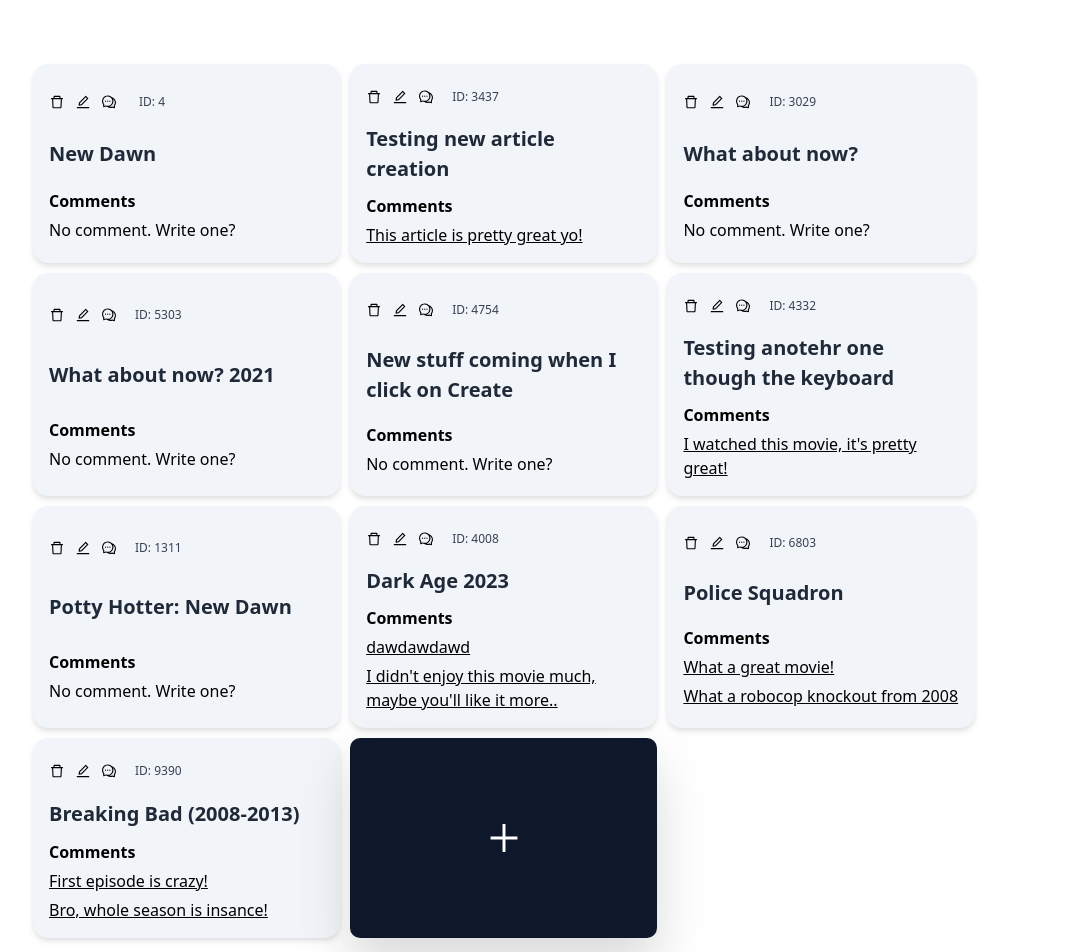
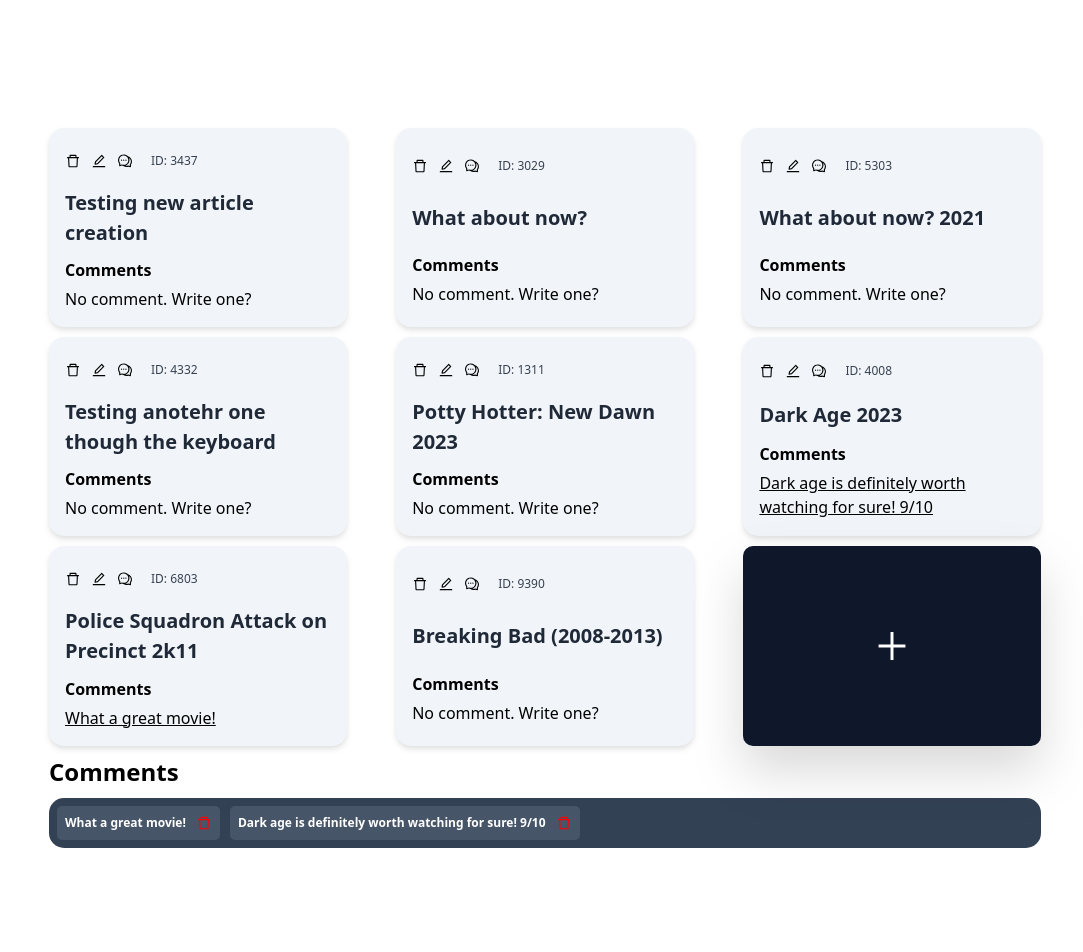
Before and after one commit to stefanstax/Demo-Library, a React (Create React App) app: page / in a window 1280 px wide. Shown: the top 952 px of the page, without its empty margins (95-1178 px from the left). Built offline with nearby package versions, Linux system fonts and the light colour scheme; data requests are answered from the project's data file.

Commit message:
Comments system WIP | update to axios funcs

```diff
--- a/db.json
+++ b/db.json
@@ -1,15 +1,5 @@
 {
   "posts": [
-    {
-      "id": 4,
-      "title": "New Dawn",
-      "comments": [
-        {
-          "id": 1,
-          "title": "This movie is awesome!"
-        }
-      ]
-    },
     {
       "id": 3437,
       "title": "Testing new article creation"
@@ -23,16 +13,12 @@
       "title": "What about now? 2021"
     },
     {
-      "id": 4754,
-      "title": "New stuff coming when I click on Create"
-    },
-    {
       "id": 4332,
       "title": "Testing anotehr one though the keyboard"
     },
     {
       "id": 1311,
-      "title": "Potty Hotter: New Dawn"
+      "title": "Potty Hotter: New Dawn 2023"
     },
     {
       "id": 4008,
@@ -40,7 +26,7 @@
     },
     {
       "id": 6803,
-      "title": "Police Squadron "
+      "title": "Police Squadron Attack on Precinct 2k11"
     },
     {
       "id": 9390,
@@ -49,54 +35,14 @@
   ],
   "comments": [
     {
-      "id": 5,
-      "title": "What a great movie!",
-      "postId": 3
-    },
-    {
-      "id": 6803,
-      "title": "What a great movie!",
-      "postId": 3
-    },
-    {
       "id": 1,
       "title": "What a great movie!",
       "postId": 6803
     },
     {
-      "id": 6804,
-      "title": "I watched this movie, it's pretty great!",
-      "postId": 4332
-    },
-    {
-      "id": 6805,
-      "title": "This article is pretty great yo!",
-      "postId": 3437
-    },
-    {
-      "id": 4764,
-      "title": "What a robocop knockout from 2008",
-      "postId": 6803
-    },
-    {
-      "id": 4134,
-      "title": "dawdawdawd",
+      "id": 8839,
+      "title": "Dark age is definitely worth watching for sure! 9/10",
       "postId": 4008
-    },
-    {
-      "id": 6396,
-      "title": "I didn't enjoy this movie much, maybe you'll like it more..",
-      "postId": 4008
-    },
-    {
-      "id": 9314,
-      "title": "First episode is crazy! ",
-      "postId": 9390
-    },
-    {
-      "id": 1829,
-      "title": "Bro, whole season is insance!",
-      "postId": 9390
     }
   ]
 }
--- /dev/null
+++ b/src/components/CommentDelete.js
@@ -0,0 +1,19 @@
+import { AiOutlineDelete } from 'react-icons/ai';
+import { gatewayURL } from '../gateway';
+import axios from 'axios';
+
+const CommentDelete = ({ comment }) => {
+    const deleteComment = () => {
+        return axios.delete(`${gatewayURL}/comments/${comment?.id}`);
+    };
+    return (
+        <AiOutlineDelete
+            color="red"
+            fontSize={16}
+            onClick={deleteComment}
+            className="hover:opacity-[0.6] cursor-pointer"
+        />
+    );
+};
+
+export default CommentDelete;
--- /dev/null
+++ b/src/components/CommentList.js
@@ -0,0 +1,22 @@
+import React from 'react';
+import useLibraryContext from '../hooks/use-library-context';
+import CommentDelete from './CommentDelete';
+
+const CommentList = () => {
+    const { comments } = useLibraryContext();
+
+    const displayComments = comments.map((comment) => {
+        return (
+            <span className="bg-slate-600 p-2 text-white font-bold rounded-[5px] text-[12px] flex justify-center items-center gap-[10px]">
+                {comment.title} <CommentDelete comment={comment} />
+            </span>
+        );
+    });
+    return (
+        <div className="w-full bg-slate-700 rounded-[15px] p-2 flex justify-start items-center gap-[10px] flex-wrap">
+            {displayComments}
+        </div>
+    );
+};
+
+export default CommentList;
--- a/src/components/Container.js
+++ b/src/components/Container.js
@@ -1,13 +1,59 @@
 import { PropTypes } from 'prop-types';
 
-const Container = ({ children, size, padding, margin, main, secondary }) => {
+const Container = ({
+    children,
+    padding,
+    margin,
+    main,
+    secondary,
+    flex,
+    justify,
+    items,
+    wrap,
+    gap,
+}) => {
     return (
         <section
-            className={`w-full mx-auto ${size || 'max-w-[1024px]'} ${
+            className={`w-full ${flex ? 'flex' : 'block'} ${
+                justify === 'left'
+                    ? 'justify-left'
+                    : justify === 'center'
+                    ? 'justify-center'
+                    : justify === 'right'
+                    ? 'justify-right'
+                    : justify === 'stretch'
+                    ? 'justify-stretch'
+                    : justify === 'start'
+                    ? 'justify-start'
+                    : justify === 'end'
+                    ? 'justify-end'
+                    : justify === 'between'
+                    ? 'justify-between'
+                    : justify === 'around'
+                    ? 'justify-around'
+                    : justify === 'evenly'
+                    ? 'justify-evenly'
+                    : null
+            }
+                ${
+                    items === 'left'
+                        ? 'items-left'
+                        : items === 'center'
+                        ? 'items-center'
+                        : items === 'right'
+                        ? 'items-right'
+                        : items === 'stretch'
+                        ? 'items-stretch'
+                        : items === 'start'
+                        ? 'items-start'
+                        : items === 'end'
+                        ? 'items-end'
+                        : null
+                } ${wrap && 'flex-wrap'} ${gap ? `gap-${gap}` : null} mx-auto ${
                 padding || 'p-4'
-            } ${margin || 'my-12'} ${main && !size ? 'min-w-[1280px]' : null} ${
-                secondary && !size ? 'max-w-[1024px]' : null
-            }`}
+            } ${margin || 'my-12'} ${
+                main && !secondary ? 'min-w-[1280px]' : null
+            } ${secondary && !main ? 'max-w-[1024px]' : null}`}
         >
             {children}
         </section>
@@ -15,9 +61,13 @@ const Container = ({ children, size, padding, margin, main, secondary }) => {
 };
 
 Container.propTypes = {
-    size: PropTypes.string,
     margin: PropTypes.string,
     padding: PropTypes.string,
+    flex: PropTypes.string,
+    justify: PropTypes.string,
+    items: PropTypes.string,
+    wrap: PropTypes.string,
+    gap: PropTypes.number,
     checkContainerType: ({ main, secondary }) => {
         const containerType = Number(!!main) + Number(!!secondary);
         if (containerType > 1) {
--- a/src/components/PostCreate.js
+++ b/src/components/PostCreate.js
@@ -6,10 +6,10 @@ const PostCreate = () => {
     const [title, setTitle] = useState('');
     const [isCreate, setIsCreate] = useState(false);
 
-    const onSubmit = async (event) => {
+    const onSubmit = (event) => {
         event.preventDefault();
         setTitle('');
-        await axios.post('http://localhost:3001/posts', {
+        axios.post('http://localhost:3001/posts', {
             id: Math.round(Math.random() * 9999),
             title: title,
         });
--- a/src/components/PostDelete.js
+++ b/src/components/PostDelete.js
@@ -3,13 +3,13 @@ import { AiOutlineDelete } from 'react-icons/ai';
 import { gatewayURL } from '../gateway';
 
 const PostDelete = ({ post }) => {
-    const handleClick = async () => {
-        return await axios.delete(`${gatewayURL}/posts/${post?.id}`);
+    const deletePost = () => {
+        return axios.delete(`${gatewayURL}/posts/${post?.id}`);
     };
     return (
         <span
             className="hover:opacity-[0.6] cursor-pointer"
-            onClick={handleClick}
+            onClick={deletePost}
         >
             {<AiOutlineDelete />}
         </span>
--- a/src/components/PostEdit.js
+++ b/src/components/PostEdit.js
@@ -1,6 +1,7 @@
 import axios from 'axios';
 import { useState } from 'react';
 import { gatewayURL } from '../gateway';
+import _ from 'lodash';
 
 const PostEdit = ({ post }) => {
     let title = post?.title;
@@ -10,14 +11,17 @@ const PostEdit = ({ post }) => {
         setInput(event.target.value);
     };
 
-    const handleSubmit = async () => {
-        return await axios.patch(`${gatewayURL}/posts/${post?.id}`, {
+    const updatePost = () => {
+        return axios.patch(`${gatewayURL}/posts/${post?.id}`, {
             title: input,
         });
     };
+    // * Cache the result if same data is being sent
+    const memoizeUpdatePost = _.memoize(updatePost);
+
     return (
         <form
-            onSubmit={handleSubmit}
+            onSubmit={memoizeUpdatePost}
             className="flex justify-center items-center w-full"
         >
             <input
--- a/src/components/PostList.js
+++ b/src/components/PostList.js
@@ -2,6 +2,8 @@ import React from 'react';
 import useLibraryContext from '../hooks/use-library-context';
 import PostShow from './PostShow';
 import PostCreate from './PostCreate';
+import CommentList from './CommentList';
+import Container from './Container';
 
 const PostList = () => {
     const { posts, comments } = useLibraryContext();
@@ -17,10 +19,19 @@ const PostList = () => {
 
     return (
         // todo Make a Grid component - allow ...rest with classes
-        <div className="flex justify-start items-stretch flex-wrap gap-[10px] w-full mx-auto max-w-[1024px]">
+        <Container
+            secondary
+            justify={'between'}
+            flex
+            items={'stretch'}
+            wrap
+            gap={'[10px]'}
+        >
             {displayPosts}
             <PostCreate />
-        </div>
+            <h4 className="w-full font-black text-2xl">Comments</h4>
+            <CommentList />
+        </Container>
     );
 };
 
```
